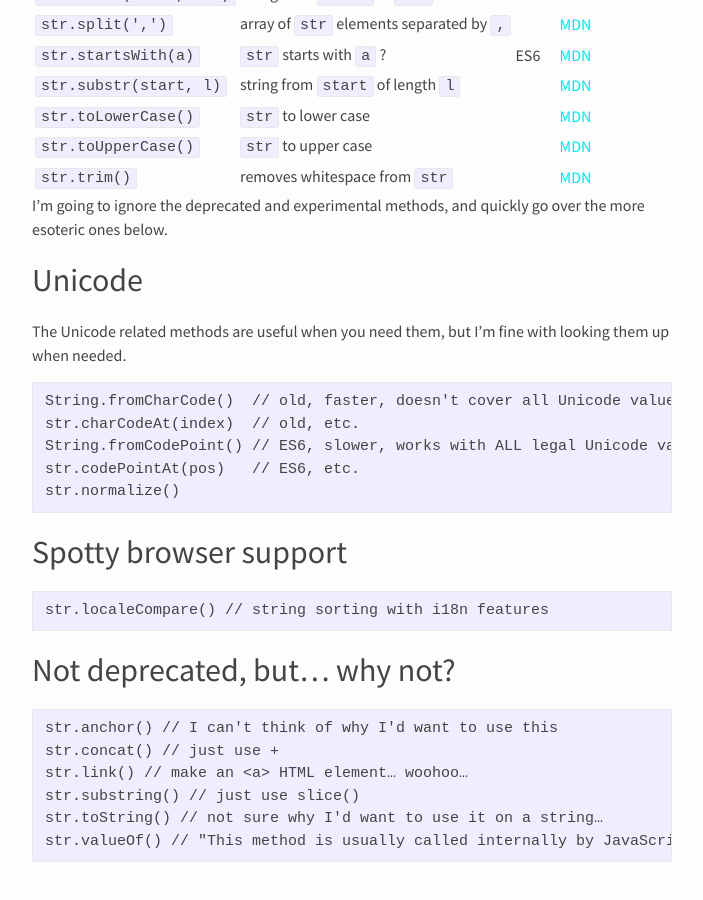
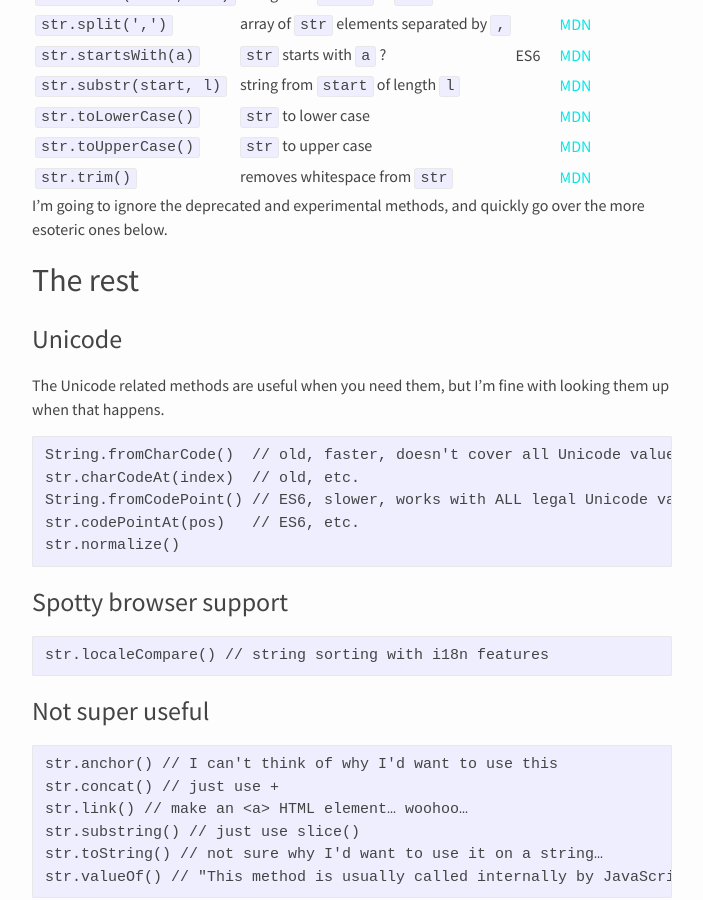
Before and after one commit to memoblue/memoblue.github.io, a Jekyll site: the page built from _posts/2016-06-03-javascript-string-methods.md, in a window 1280 px wide and 900 px high, scrolled down 651 px. Shown: the whole window, without its empty margins (288-991 px from the left). Built offline with Jekyll 4.4.1, drawn with Linux system fonts in a browser that asks for light colours.

Commit message:
tweaks to last post

````diff
--- a/_posts/2016-06-03-javascript-string-methods.md
+++ b/_posts/2016-06-03-javascript-string-methods.md
@@ -30,9 +30,11 @@ Methods                 | Description                               | Specs | Do
 
 I'm going to ignore the deprecated and experimental methods, and quickly go over the more esoteric ones below.
 
-## Unicode
+## The rest
 
-The Unicode related methods are useful when you need them, but I'm fine with looking them up when needed.
+### Unicode
+
+The Unicode related methods are useful when you need them, but I'm fine with looking them up when that happens.
 
 ```
 String.fromCharCode()  // old, faster, doesn't cover all Unicode values
@@ -42,13 +44,13 @@ str.codePointAt(pos)   // ES6, etc.
 str.normalize()
 ```
 
-## Spotty browser support
+### Spotty browser support
 
 ```
 str.localeCompare() // string sorting with i18n features
 ```
 
-## Not deprecated, but… why not?
+### Not super useful
 
 ```
 str.anchor() // I can't think of why I'd want to use this
````
